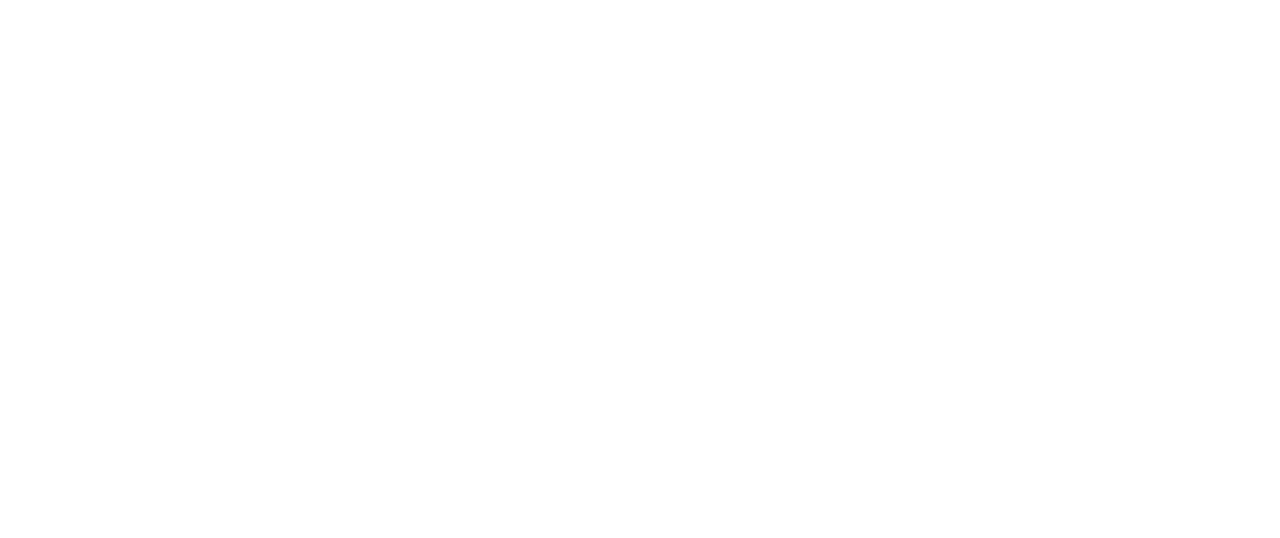
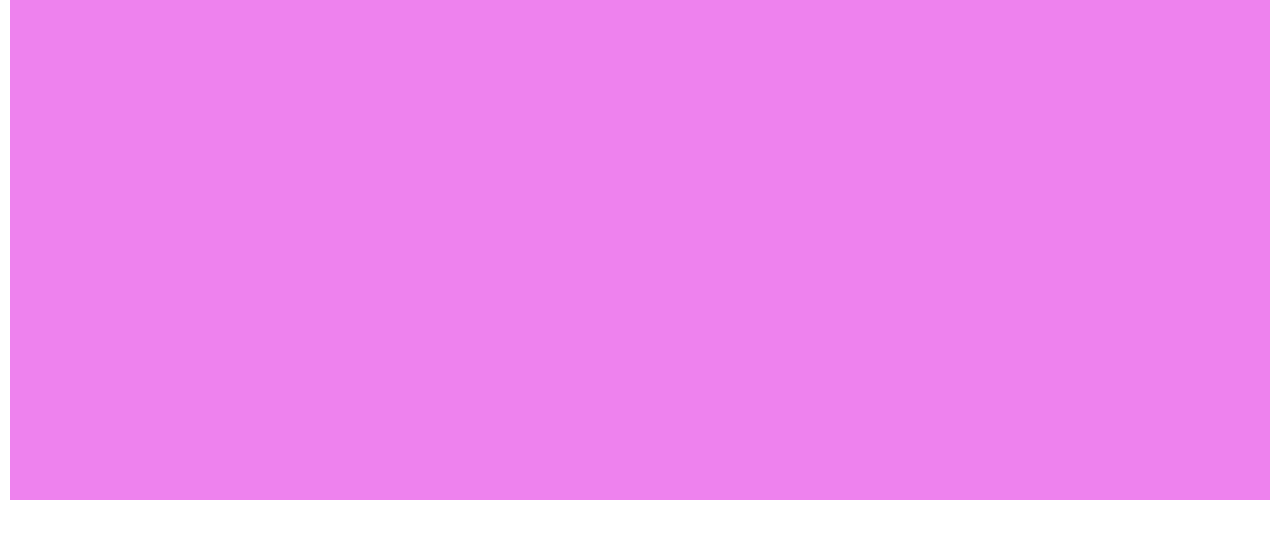
Before and after one commit to a6macleod/grid-framework, a plain HTML site: page index.html in a window 1280 px wide. Drawn offline with Linux system fonts and the light colour scheme.

Commit message:
Connect sass, add container

```diff
--- a/css/scss/style.scss
+++ b/css/scss/style.scss
@@ -1,7 +1,38 @@
-@use 'reset';
+@import "reset";
+
+html {
+	-webkit-box-sizing: border-box;
+	-moz-box-sizing: border-box;
+	box-sizing: border-box;
+}
+*,
+*:before,
+*:after {
+	-webkit-box-sizing: inherit;
+	-moz-box-sizing: inherit;
+	box-sizing: inherit;
+}
 
 .container {
 	display: grid;
 	grid-template-columns: repeat(9, 1fr);
 	margin: 0 10px;
+	max-width: 100%;
+	height: 500px;
+	@media (min-width: 576px) {
+		background-color: orange;
+	}
+	@media (min-width: 768px) {
+		background-color: yellow;
+	}
+	@media (min-width: 992px) {
+		background-color: green;
+	}
+	@media (min-width: 1200px) {
+		background-color: violet;
+	}
 }
+
+h1 {
+	background-color: orange;
+}
--- a/index.html
+++ b/index.html
@@ -0,0 +1,12 @@
+<!DOCTYPE html>
+<html lang="en">
+	<head>
+		<meta charset="UTF-8" />
+		<meta name="viewport" content="width=device-width, initial-scale=1.0" />
+		<title>Grid Framework</title>
+		<link rel="stylesheet" href="css/style.css" />
+	</head>
+	<body>
+		<div class="container"></div>
+	</body>
+</html>
```
Also changed, not shown: css/style.css (added), 1 other file.
